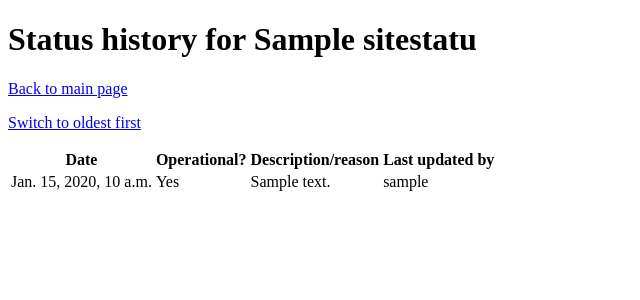
After one commit to TCCON/tccon-qc-email, a Django app: page /opstat/history/1 in a window 1280 px wide. The commit adds this page. Shown: the top 300 px of the page, without its empty margins (0-640 px from the left). Run offline with Django 3.2, Linux system fonts and the light colour scheme; tables that the repository leaves empty hold one stand-in row (values such as "Sample post").

Commit message:
Added ability to look at past site update history

```diff
--- a/carbackend/opstat/templates/opstat/index.html
+++ b/carbackend/opstat/templates/opstat/index.html
@@ -22,6 +22,7 @@
     <table>
         <thead>
         <th></th>
+        <th></th>
         <th>Site ID</th>
         <th>Site Name</th>
         <th>Operational?</th>
@@ -33,6 +34,7 @@
             {% for status in site_info %}
             <tr>
             <td><a href="{% url 'opstat:submitupdate' site_id=status.siteid %}">Update</a></td>
+            <td><a href="{% url 'opstat:history' site_id=status.siteid %}">History</a> </td>
             <td>{{ status.siteid }}</td>
             <td>{{ status.sitename }}</td>
             <td>{{ status.pretty_status }}</td>
--- /dev/null
+++ b/carbackend/opstat/templates/opstat/site_history.html
@@ -0,0 +1,37 @@
+<!DOCTYPE html>
+<html lang="en">
+<head>
+    <meta charset="UTF-8">
+    <title>TCCON {{ sitename }} status history</title>
+</head>
+<body>
+    <h1>Status history for {{ sitename }}</h1>
+
+    <p><a href="{% url 'opstat:index' %}">Back to main page</a></p>
+
+    <p>
+    {% if oldest_first %}
+    <a href="{% url 'opstat:history' site_id=site %}?order=newest">Switch to newest first</a>
+    {% else %}
+    <a href="{% url 'opstat:history' site_id=site %}?order=oldest">Switch to oldest first</a>
+    {% endif %}
+    </p>
+
+    <table>
+        <tr>
+            <th>Date</th>
+            <th>Operational?</th>
+            <th>Description/reason</th>
+            <th>Last updated by</th>
+        </tr>
+        {% for status in statuses %}
+        <tr>
+            <td>{{ status.date }}</td>
+            <td>{{ status.pretty_status }}</td>
+            <td>{{ status.description }}</td>
+            <td>{{ status.username }}</td>
+        </tr>
+        {% endfor %}
+    </table>
+</body>
+</html>
--- a/carbackend/opstat/urls.py
+++ b/carbackend/opstat/urls.py
@@ -7,4 +7,5 @@ urlpatterns = [
     path('car', views.car, name='car'),
     path('update/<str:site_id>', views.update, name='update'),
     path('submitupdate/<str:site_id>', views.submitupdate, name='submitupdate'),
+    path('history/<str:site_id>', views.history, name='history')
 ]
--- a/carbackend/opstat/views.py
+++ b/carbackend/opstat/views.py
@@ -41,6 +41,15 @@ def car(request):
         lines.append(s)
     data = '\n'.join(lines)
     return HttpResponse(data.encode('utf8'), content_type='text/plain')
+
+
+def history(request, site_id):
+    order = request.GET.get('order', 'newest')
+    order_by = 'date' if order == 'oldest' else '-date'
+    statuses = SiteStatusHistory.objects.filter(site=site_id).order_by(order_by)
+    info = SiteStatus.objects.get(siteid=site_id)
+    context = {'site': site_id, 'sitename': info.sitename, 'statuses': statuses, 'oldest_first': order == 'oldest'}
+    return render(request, 'opstat/site_history.html', context=context)
 
 
 def submitupdate(request, site_id, error_message=None):
```
Also changed, not shown: 1 other file.
